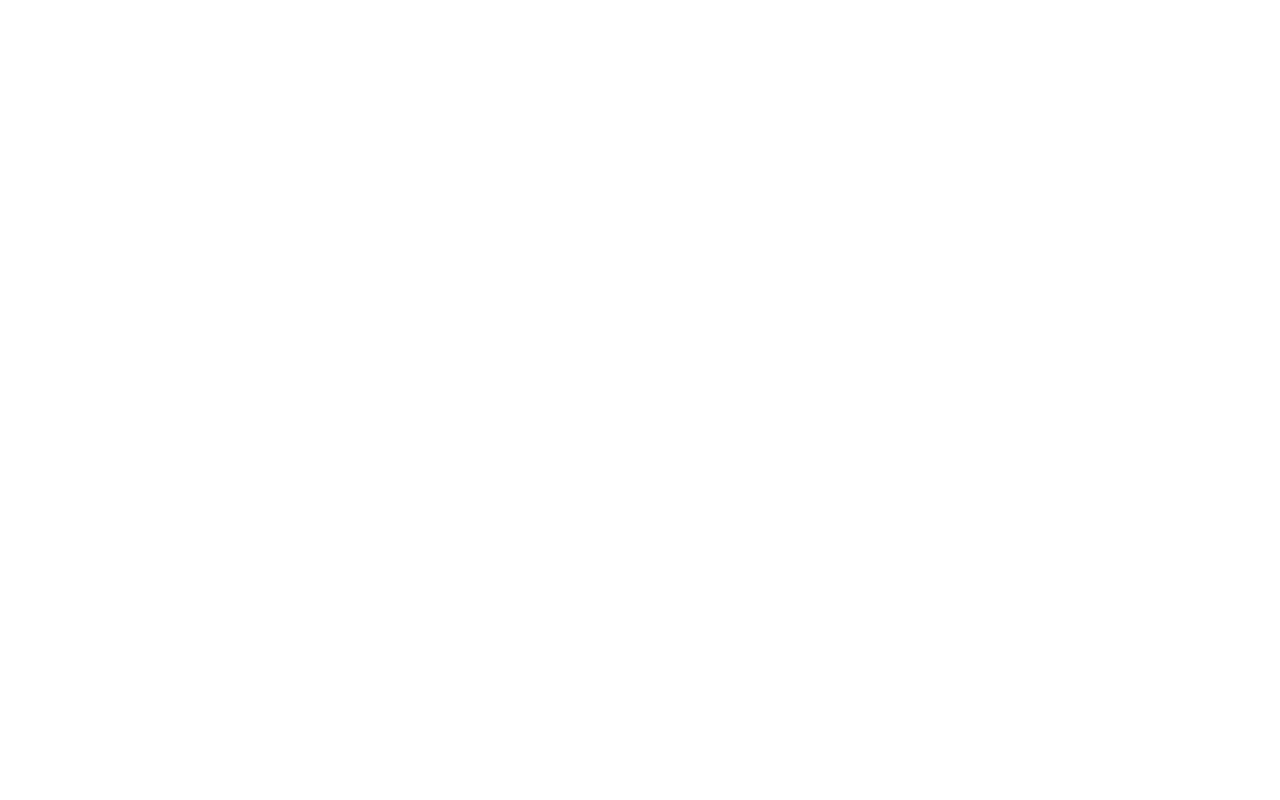
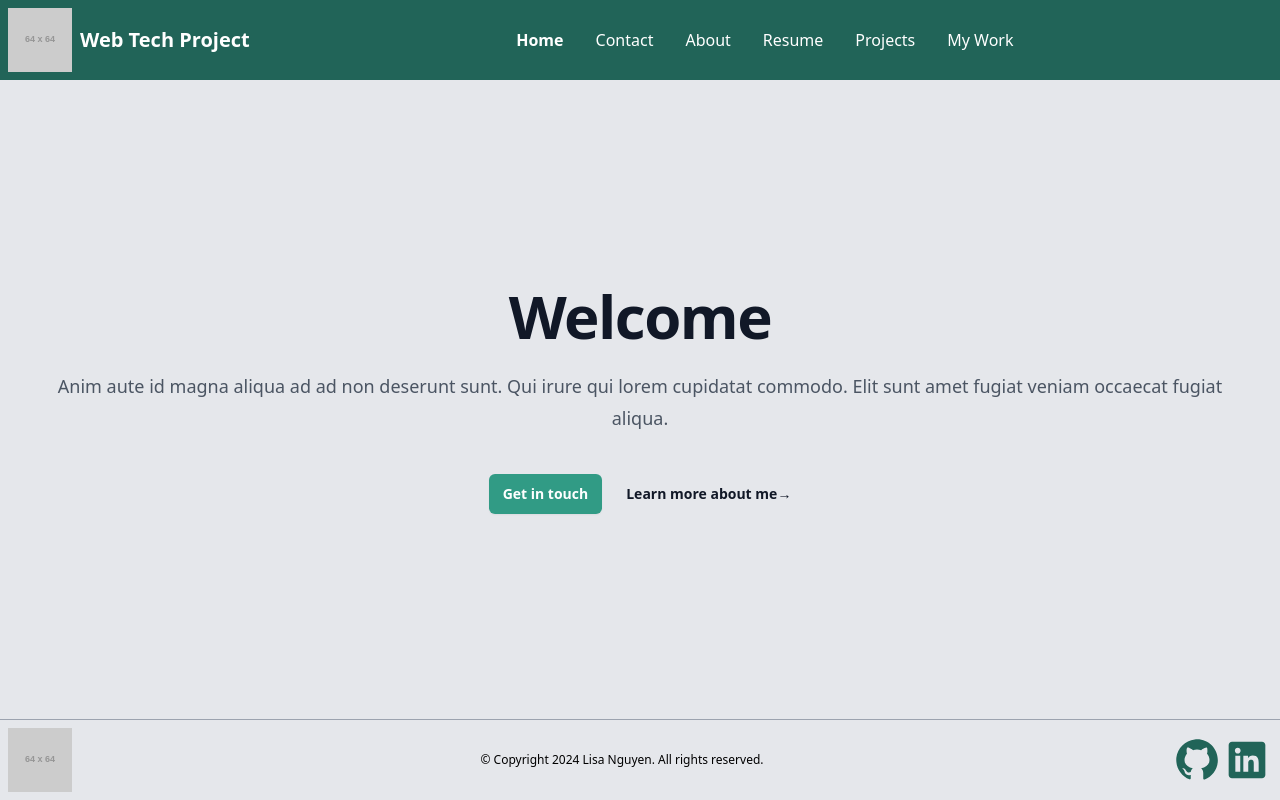
Before and after one commit to ng-lis/C4-Prog-WT-PROJ, a website: page index.html in a window 1280 px wide. Drawn offline with Linux system fonts and the light colour scheme; placeholder pictures from the web are drawn by us.

Commit message:
feat(index): create homepage with introductory content

```diff
--- a/index.html
+++ b/index.html
@@ -1,10 +1,77 @@
-<!DOCTYPE html>
+<!doctype html>
 <html lang="en">
 <head>
     <meta charset="UTF-8">
-    <title>Title</title>
+    <meta name="viewport"
+          content="width=device-width, user-scalable=no, initial-scale=1.0, maximum-scale=1.0, minimum-scale=1.0">
+    <meta http-equiv="X-UA-Compatible" content="ie=edge">
+    <title>Home</title>
+    <link rel="stylesheet" href="./assets/css/site.css">
 </head>
-<body>
+
+<body class="flex flex-col overflow-y-auto h-screen">
+<header class="bg-cruise700 sticky top-0 flex items-center justify-between p-2 border-b">
+    <img src="https://placehold.co/64?text=logo" alt="Logo">
+    <h1 class="truncate text-center text-xl text-white font-semibold hover:font-bold p-2">Web Tech Project</h1>
+    <!--Desktop Navbar-->
+    <nav class="bg-cruise700 max-w-screen-xl flex-wrap items-center justify-between mx-auto p-4 hidden md:flex">
+        <ul class="flex flex-col p-4 text-white md:p-0 mt-4 font-medium md:space-x-8 rtl:space-x-reverse md:flex-row md:mt-0 md:border-0">
+            <li><a href="./index.html" class="font-bold">Home</a></li>
+            <li><a href="./contact.html" class="hover:font-bold">Contact</a></li>
+            <li><a href="./about.html" class="hover:font-bold">About</a></li>
+            <li><a href="./resume.html" class="hover:font-bold">Resume</a></li>
+            <li><a href="./projects.html" class="hover:font-bold">Projects</a></li>
+            <li><a href="./mywork.html" class="hover:font-bold">My Work</a></li>
+        </ul>
+    </nav>
+<!--    hamburger menu icon-->
+    <section class="md:hidden">
+        <button class="navbar-burger flex items-center p-3">
+            <svg class=" text-white block h-4 w-4 fill-current" viewBox="0 0 20 20" xmlns="http://www.w3.org/2000/svg">
+                <path d="M0 3h20v2H0V3zm0 6h20v2H0V9zm0 6h20v2H0v-2z"></path>
+            </svg>
+        </button>
+    </section>
+</header>
+<!--Mobile Navigation Menu-->
+<nav class="bg-white md:hidden">
+    <ul class="flex-col p-4 space-y-4 text-gray-700">
+        <li><a href="./index.html" class="font-bold">Home</a></li>
+        <li><a href="./contact.html" class="hover:font-bold">Contact</a></li>
+        <li><a href="./about.html" class="hover:font-bold">About</a></li>
+        <li><a href="./resume.html" class="hover:font-bold">Resume</a></li>
+        <li><a href="./projects.html" class="hover:font-bold">Projects</a></li>
+        <li><a href="./mywork.html" class="hover:font-bold">My Work</a></li>
+    </ul>
+</nav>
+
+<main class="bg-gray-200 p-4 flex-grow overflow-auto flex items-center justify-center">
+    <section class="text-center items-center p-4">
+        <h1 class="text-4xl font-bold tracking-tight text-gray-900 sm:text-6xl">Welcome</h1>
+        <p class="mt-6 text-lg leading-8 text-gray-600">Anim aute id magna aliqua ad ad non deserunt sunt. Qui irure qui lorem cupidatat commodo. Elit sunt amet fugiat veniam occaecat fugiat aliqua.</p>
+        <div class="mt-10 flex items-center justify-center gap-x-6">
+            <a href="./contact.html" class="rounded-md bg-cruise500 px-3.5 py-2.5 text-sm font-semibold text-white shadow-sm hover:bg-cruise700 focus-visible:outline focus-visible:outline-2 focus-visible:outline-offset-2 focus-visible:outline-indigo-600">Get in touch</a>
+            <a href="./about.html" class="text-sm font-semibold leading-6 text-gray-900">Learn more about me<span aria-hidden="true">→</span></a>
+        </div>
+    </section>
+</main>
+
+<footer class="bg-gray-200 flex justify-between items-center p-2 border-t border-gray-400 bottom-0 min-w-screen">
+    <img class="w-auto" src="https://placehold.co/64?text=logo" alt="Logo">
+    <p class="text-xs">© Copyright 2024 Lisa Nguyen. All rights reserved.</p>
+    <section class="flex">
+        <a href="https://github.com/ng-lis/">
+            <svg class="text-cruise700 fill-current transition-colors duration-300 hover:text-cruise500" xmlns="http://www.w3.org/2000/svg" x="0px" y="0px" width="50" height="50" viewBox="0 0 24 24">
+                <path d="M10.9,2.1c-4.6,0.5-8.3,4.2-8.8,8.7c-0.5,4.7,2.2,8.9,6.3,10.5C8.7,21.4,9,21.2,9,20.8v-1.6c0,0-0.4,0.1-0.9,0.1 c-1.4,0-2-1.2-2.1-1.9c-0.1-0.4-0.3-0.7-0.6-1C5.1,16.3,5,16.3,5,16.2C5,16,5.3,16,5.4,16c0.6,0,1.1,0.7,1.3,1c0.5,0.8,1.1,1,1.4,1 c0.4,0,0.7-0.1,0.9-0.2c0.1-0.7,0.4-1.4,1-1.8c-2.3-0.5-4-1.8-4-4c0-1.1,0.5-2.2,1.2-3C7.1,8.8,7,8.3,7,7.6C7,7.2,7,6.6,7.3,6 c0,0,1.4,0,2.8,1.3C10.6,7.1,11.3,7,12,7s1.4,0.1,2,0.3C15.3,6,16.8,6,16.8,6C17,6.6,17,7.2,17,7.6c0,0.8-0.1,1.2-0.2,1.4 c0.7,0.8,1.2,1.8,1.2,3c0,2.2-1.7,3.5-4,4c0.6,0.5,1,1.4,1,2.3v2.6c0,0.3,0.3,0.6,0.7,0.5c3.7-1.5,6.3-5.1,6.3-9.3 C22,6.1,16.9,1.4,10.9,2.1z"></path>
+            </svg>
+        </a>
+        <a href="https://www.linkedin.com/">
+            <svg class="text-cruise700 fill-current transition-colors duration-300 hover:text-cruise500" xmlns="http://www.w3.org/2000/svg" x="0px" y="0px" width="50" height="50" viewBox="0 0 30 30">
+                <path d="M24,4H6C4.895,4,4,4.895,4,6v18c0,1.105,0.895,2,2,2h18c1.105,0,2-0.895,2-2V6C26,4.895,25.105,4,24,4z M10.954,22h-2.95 v-9.492h2.95V22z M9.449,11.151c-0.951,0-1.72-0.771-1.72-1.72c0-0.949,0.77-1.719,1.72-1.719c0.948,0,1.719,0.771,1.719,1.719 C11.168,10.38,10.397,11.151,9.449,11.151z M22.004,22h-2.948v-4.616c0-1.101-0.02-2.517-1.533-2.517 c-1.535,0-1.771,1.199-1.771,2.437V22h-2.948v-9.492h2.83v1.297h0.04c0.394-0.746,1.356-1.533,2.791-1.533 c2.987,0,3.539,1.966,3.539,4.522V22z"></path>
+            </svg>
+        </a>
+    </section>
+</footer>
 
 </body>
 </html>
--- /dev/null
+++ b/package.json
@@ -0,0 +1,5 @@
+{
+  "devDependencies": {
+    "tailwindcss": "^3.4.3"
+  }
+}
--- /dev/null
+++ b/src/input.css
@@ -0,0 +1,3 @@
+@tailwind base;
+@tailwind components;
+@tailwind utilities;
--- /dev/null
+++ b/tailwind.config.js
@@ -0,0 +1,17 @@
+/** @type {import('tailwindcss').Config} */
+module.exports = {
+  content: [
+      './*.html',
+  ],
+  theme: {
+    extend: {
+      colors: {
+        cruise100: '#d4f3e9',
+        cruise400: '#4ab79d',
+        cruise500: '#319b85',
+        cruise700: '#216458',
+      },
+    },
+  },
+  plugins: [],
+}
```
Also changed, not shown: assets/css/site.css (added), 1 other file.
